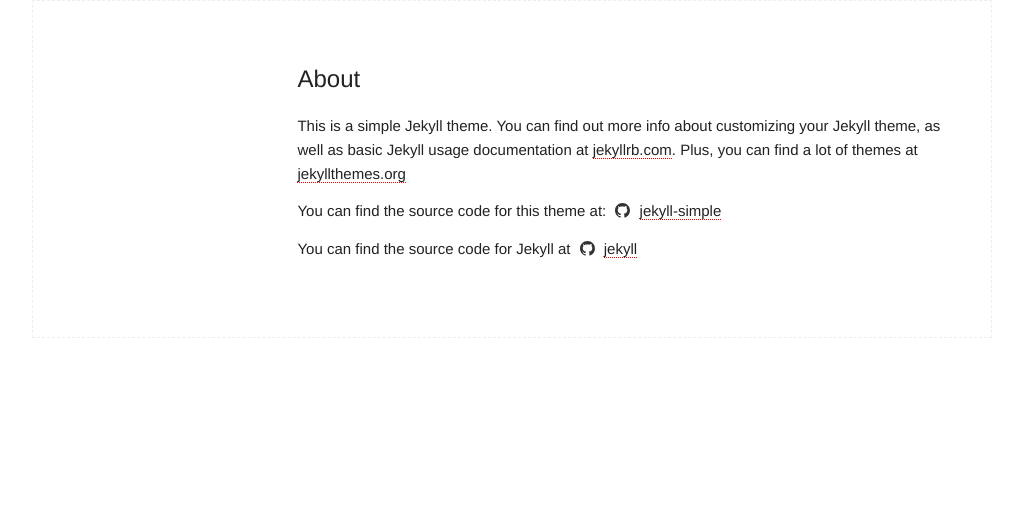
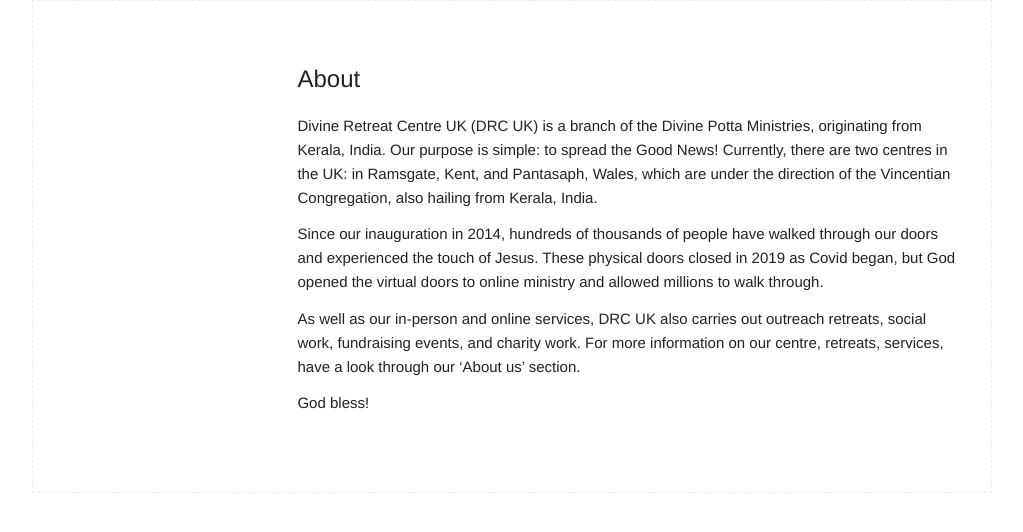
Before and after one commit to DivineUK/divineuk.github.io, a Jekyll site: the page built from about.md, in a window 1280 px wide. Shown: the top 532 px of the page, without its empty margins (128-1151 px from the left). Built offline with Jekyll 4.4.1, drawn with Linux system fonts in a browser that asks for light colours.

Commit message:
Update about.md

```diff
--- a/about.md
+++ b/about.md
@@ -4,8 +4,10 @@
 permalink: /about/
 ---
 
-This is a simple Jekyll theme. You can find out more info about customizing your Jekyll theme, as well as basic Jekyll usage documentation at [jekyllrb.com](http://jekyllrb.com/).  Plus, you can find a lot of themes at [jekyllthemes.org](http://jekyllthemes.org/)
+Divine Retreat Centre UK (DRC UK) is a branch of the Divine Potta Ministries, originating from Kerala, India. Our purpose is simple: to spread the Good News! Currently, there are two centres in the UK: in Ramsgate, Kent, and Pantasaph, Wales, which are under the direction of the Vincentian Congregation, also hailing from Kerala, India.
 
-You can find the source code for this theme at: <data data-icon="ei-sc-github"></data>  [jekyll-simple](https://github.com/wild-flame/jekyll-simple)
+Since our inauguration in 2014, hundreds of thousands of people have walked through our doors and experienced the touch of Jesus. These physical doors closed in 2019 as Covid began, but God opened the virtual doors to online ministry and allowed millions to walk through.
 
-You can find the source code for Jekyll at <data data-icon="ei-sc-github"></data>  [jekyll](https://github.com/jekyll/jekyll)
+As well as our in-person and online services, DRC UK also carries out outreach retreats, social work, fundraising events, and charity work. For more information on our centre, retreats, services, have a look through our ‘About us’ section.
+
+God bless!
```
